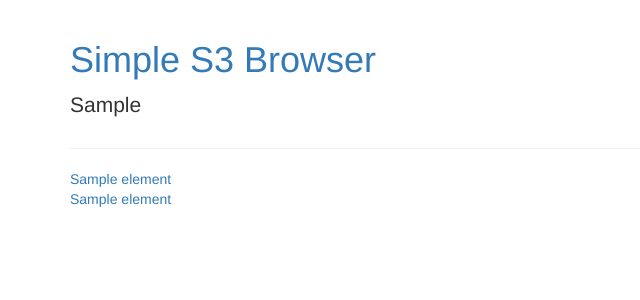
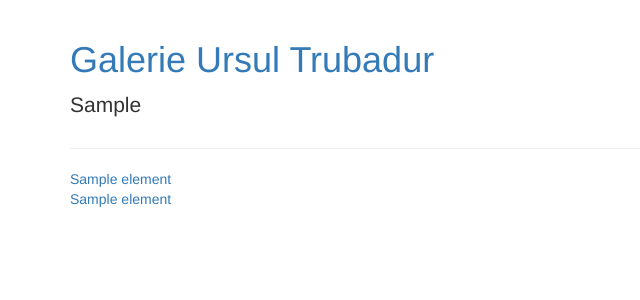
Before and after one commit to raztud/s3gallery, a Django app: template browser/templates/index.html in a window 1280 px wide. Shown: the top 300 px of the page, without its empty margins (0-640 px from the left). Run offline with Django 3.2, Linux system fonts and the light colour scheme; the template is opened without the code that fills it: most values are stand-ins (such as "Sample title", 1, 10 or a date in 2020); some libraries are stand-ins or nearby versions.

Commit message:
change title

```diff
--- a/browser/templates/base.html
+++ b/browser/templates/base.html
@@ -46,7 +46,7 @@
   <body>
     <div class="container">
         <div class="page-header">
-            <h1><a href="/">Simple S3 Browser</a></h1>
+            <h1><a href="/">Galerie Ursul Trubadur</a></h1>
             <p class="lead">{% block h3title %}{% endblock %}</p>
           </div>
 
```
